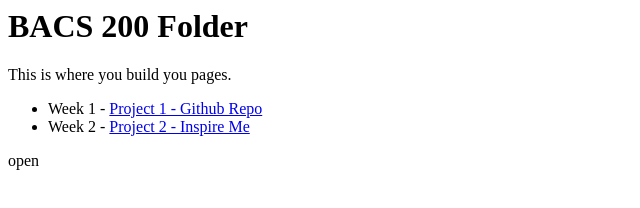
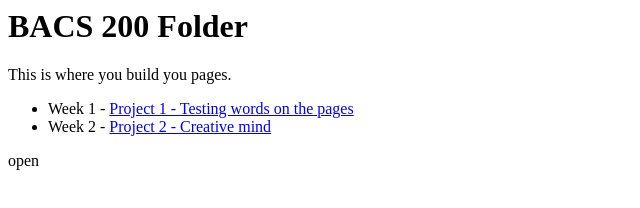
Before and after one commit to TheoWootton/TheoWootton.github.io, a plain HTML site: page bacs200/index.html in a window 1280 px wide. Shown: the whole page, without its empty margins (0-640 px from the left). Drawn offline with Linux system fonts and the light colour scheme.

Commit message:
Project 2

```diff
--- a/bacs200/index.html
+++ b/bacs200/index.html
@@ -1,6 +1,6 @@
 <h1>BACS 200 Folder</h1>
 <p>This is where you build you pages.</p>
 <ul>
-    <li>Week 1 - <a href="../index.html">Project 1 - Github Repo</a> </li>
-    <li>Week 2 - <a href="inspire.html">Project 2 - Inspire Me</a> </li>
+    <li>Week 1 - <a href="../index.html">Project 1 - Testing words on the pages</a> </li>
+    <li>Week 2 - <a href="inspire.html">Project 2 - Creative mind</a> </li>
 </ul>open
```
Also changed, not shown: bacs200/inspire.html (+1 -1 lines).
